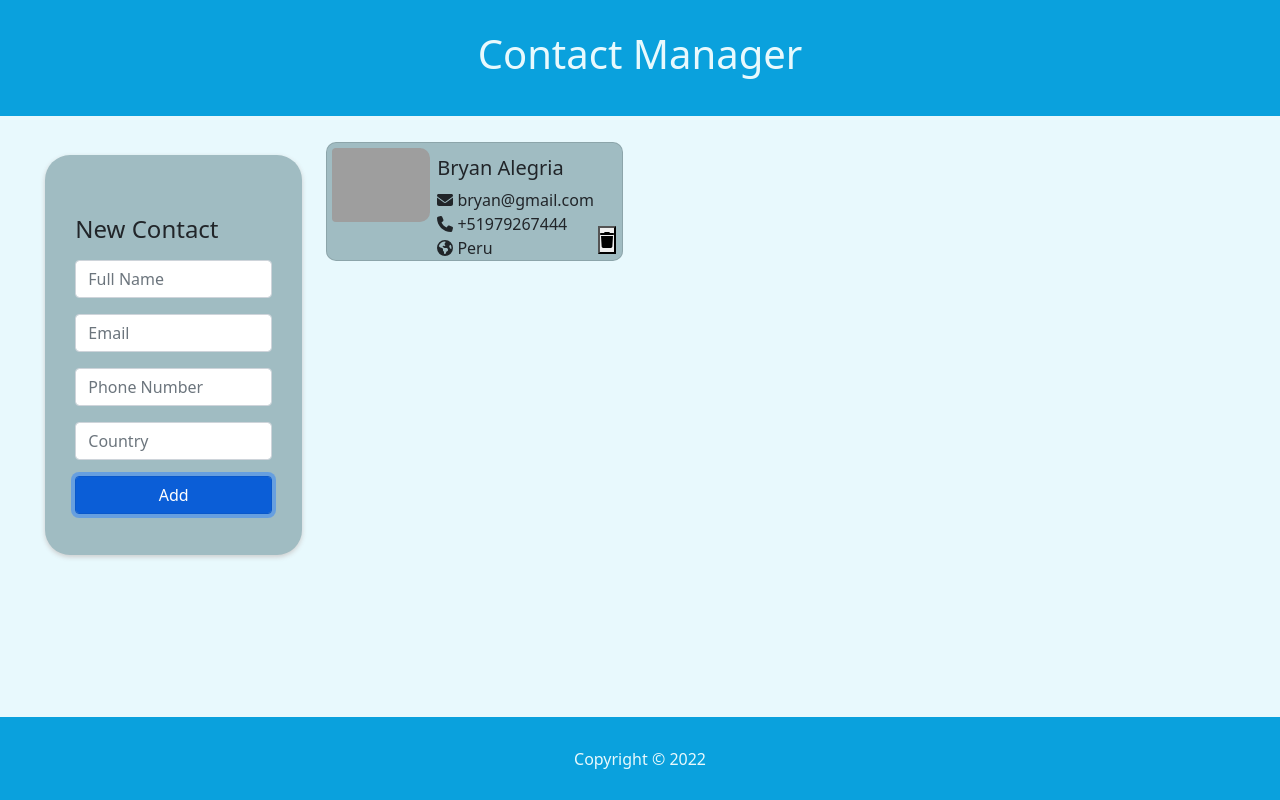
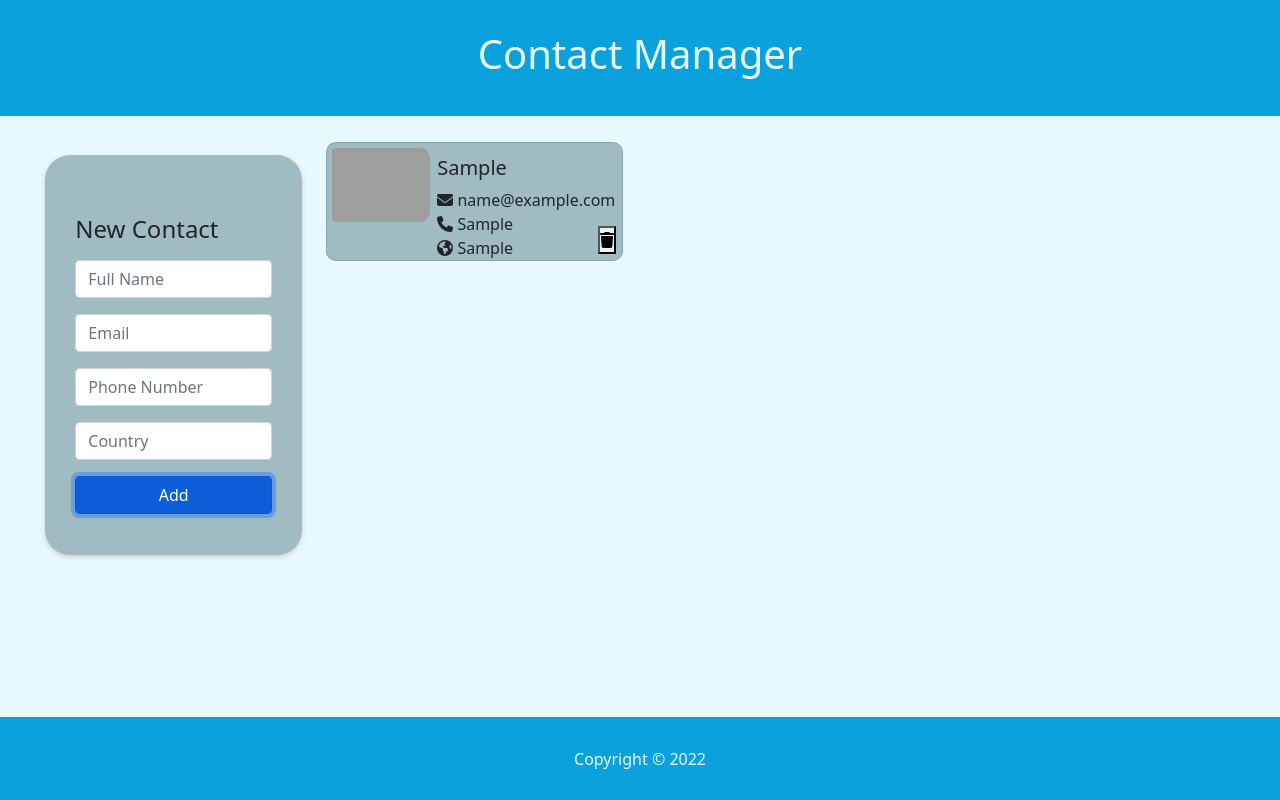
Before and after one commit to bralegz/Contact-Manager-React, a React (Create React App) app: page / in a window 1280 px wide. Both pictures are taken after typing "Sample", "name@example.com", "Sample", "Sample" into the empty fields and a click on the button "Add". Built offline with nearby package versions, Linux system fonts and the light colour scheme; grey boxes are pictures that could not be loaded; a web font is replaced by a local one.

Commit message:
adding functionality ending

```diff
--- a/src/components/App.jsx
+++ b/src/components/App.jsx
@@ -1,4 +1,4 @@
-import React from 'react';
+import React, {useState}  from 'react';
 import Header from './Header';
 import Footer from './Footer';
 import Form from './Form';
@@ -6,16 +6,74 @@ import Contact from './Contact';
 
 
 function App() {
+
+    const [contact, setContact] = useState({
+      name:'',
+      email:'',
+      phone:'',
+      country:'',
+  });
+
+  const [allContacts, setAllContacts] = useState([])
+
+  function inputHandler(event) {
+    const {name, value} = event.target
+
+    setContact(() => {
+        return (
+            {
+                ...contact,
+                [name]: value
+            }
+        );
+    })
+};
+
+function clickHandler() {
+  setContact({
+      name:'',
+      email:'',
+      phone:'',
+      country:'',
+  });
+
+  setAllContacts(() => [...allContacts, contact])
+}
+
+function deleteHandler(id) {
+  setAllContacts( () => allContacts.filter((contact, index) => id != index) );
+}
+
+
   return (
     <div>
       <Header />
       <div className='row'>
         <div className='col-3'>
-          <Form />
+          <Form
+          clickHandler={clickHandler}
+          inputHandler={inputHandler}
+          contactName={contact.name}
+          contactEmail={contact.email}
+          contactPhone={contact.phone}
+          contactCountry={contact.country}
+          />
         </div>
         <div className='col-9 contacts-container'>
           <div className='row'>
-            <Contact />
+            {allContacts.map((contact, index) => {
+              return(
+                <Contact
+                  key={index}
+                  id={index}
+                  renderName={contact.name}
+                  renderEmail={contact.email}
+                  renderPhone={contact.phone}
+                  renderCountry={contact.country}
+                  deleteHandler={deleteHandler}
+                />
+              );
+            })}
           </div>
         </div>
       </div>
--- a/src/components/Contact.jsx
+++ b/src/components/Contact.jsx
@@ -7,7 +7,8 @@ import {
     faEarthAmericas
 } from '@fortawesome/free-solid-svg-icons';
 
-function Contact() {
+
+function Contact(props) {
 
     return(
             <div className='col-4'>
@@ -18,11 +19,11 @@ function Contact() {
                         </div>
                         <div className='col-8'>
                             <div className='info-container'>
-                                <h5 className="card-title">Bryan Alegria</h5>
-                                <p className="card-text"><FontAwesomeIcon icon={faEnvelope} /> bryan@gmail.com</p>
-                                <p className="card-text"><FontAwesomeIcon icon={faPhone} /> +51979267444</p>
-                                <p className="card-text"><FontAwesomeIcon icon={faEarthAmericas} /> Peru</p>
-                                <button><FontAwesomeIcon icon={faTrash} /></button>
+                                <h5 className="card-title">{props.renderName}</h5>
+                                <p className="card-text"><FontAwesomeIcon icon={faEnvelope} /> {props.renderEmail}</p>
+                                <p className="card-text"><FontAwesomeIcon icon={faPhone} /> {props.renderPhone}</p>
+                                <p className="card-text"><FontAwesomeIcon icon={faEarthAmericas} /> {props.renderCountry}</p>
+                                <button onClick={() => props.deleteHandler(props.id)}><FontAwesomeIcon icon={faTrash} /></button>
                             </div>
                         </div>
                     </div>
--- a/src/components/Form.jsx
+++ b/src/components/Form.jsx
@@ -1,45 +1,6 @@
-import { render } from '@testing-library/react';
-import React, {useState} from 'react';
+import React from 'react';
 
-function Form() {
-    const [contact, setContact] = useState({
-        name:'',
-        email:'',
-        phone:'',
-        country:'',
-    });
-
-    const [allNotes, setAllNotes] = useState([])
-
-    function inputHandler(event) {
-        const inputName = event.target.name
-        const inputValue = event.target.value
-
-        setContact(() => {
-            return (
-                {
-                    ...contact,
-                    [inputName]: inputValue
-                }
-            );
-        })
-    };
-
-    function clickHandler() {
-        setContact({
-            name:'',
-            email:'',
-            phone:'',
-            country:'',
-        });
-
-        setAllNotes(() => {
-            return(
-                [...allNotes, contact]
-            );
-        })
-
-    }
+function Form(props) {
 
 
     return(
@@ -47,18 +8,18 @@ function Form() {
             <h4 className="mb-3">New Contact</h4>
             <form>
                 <div className="mb-3">
-                    <input type="text" placeholder='Full Name' className='form-control' name='name' onChange={inputHandler} value={contact.name}></input>
+                    <input type="text" placeholder='Full Name' className='form-control' name='name' onChange={props.inputHandler} value={props.contactName}></input>
                 </div>
                 <div className="mb-3">
-                    <input type="email" placeholder='Email' className='form-control' name='email' onChange={inputHandler} value={contact.email}></input>
+                    <input type="email" placeholder='Email' className='form-control' name='email' onChange={props.inputHandler} value={props.contactEmail}></input>
                 </div>
                 <div className="mb-3">
-                    <input type="text" placeholder='Phone Number' className='form-control' name='phone' onChange={inputHandler} value={contact.phone}></input>
+                    <input type="text" placeholder='Phone Number' className='form-control' name='phone' onChange={props.inputHandler} value={props.contactPhone}></input>
                 </div>
                 <div className="mb-3">
-                    <input type="text" placeholder='Country' className='form-control' name='country' onChange={inputHandler} value={contact.country}></input>
+                    <input type="text" placeholder='Country' className='form-control' name='country' onChange={props.inputHandler} value={props.contactCountry}></input>
                 </div>
-                <button className="btn btn-primary form-control" type="button" onClick={clickHandler}>Add</button>
+                <button className="btn btn-primary form-control" type="button" onClick={props.clickHandler}>Add</button>
             </form>
         </div>
     );
```
